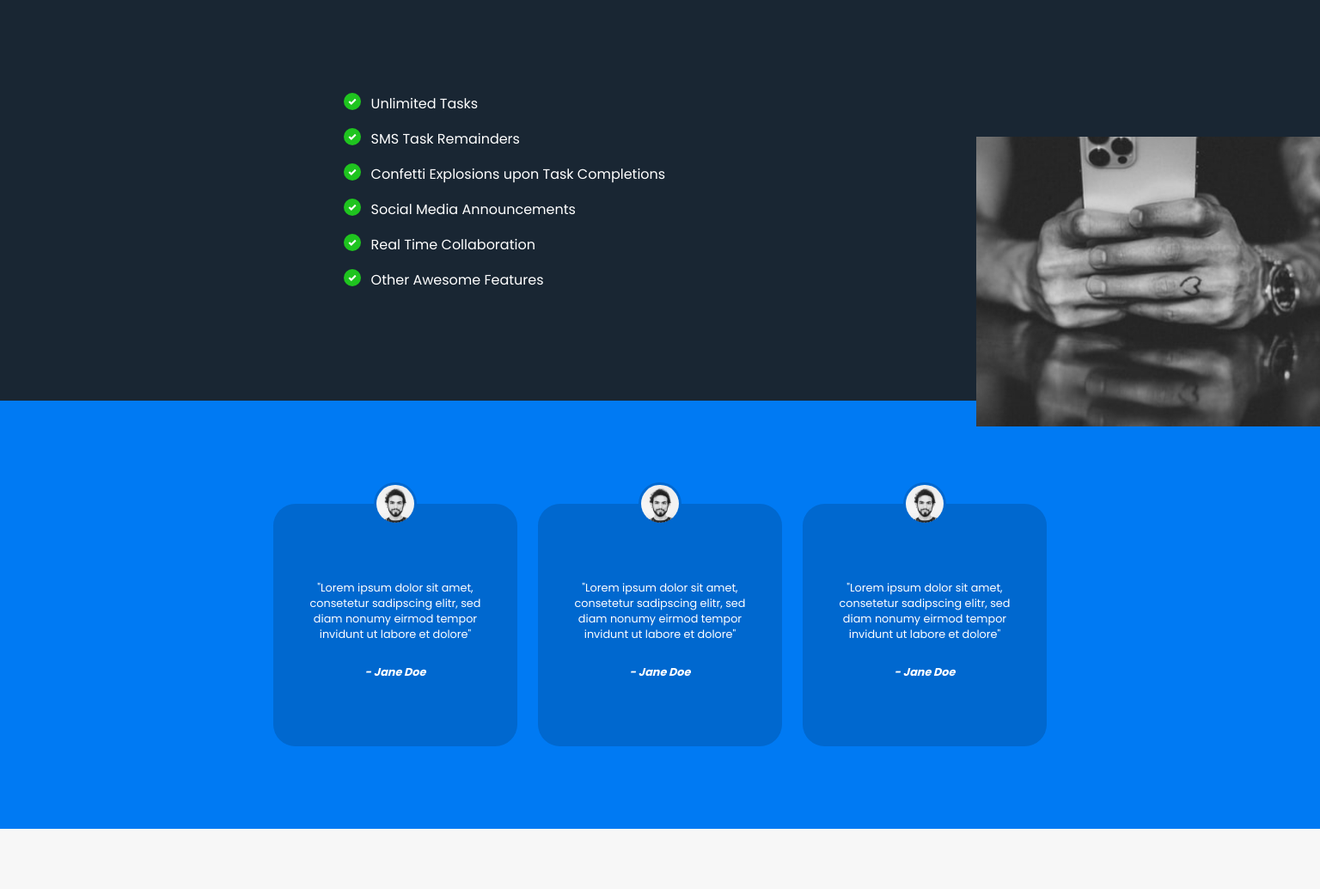
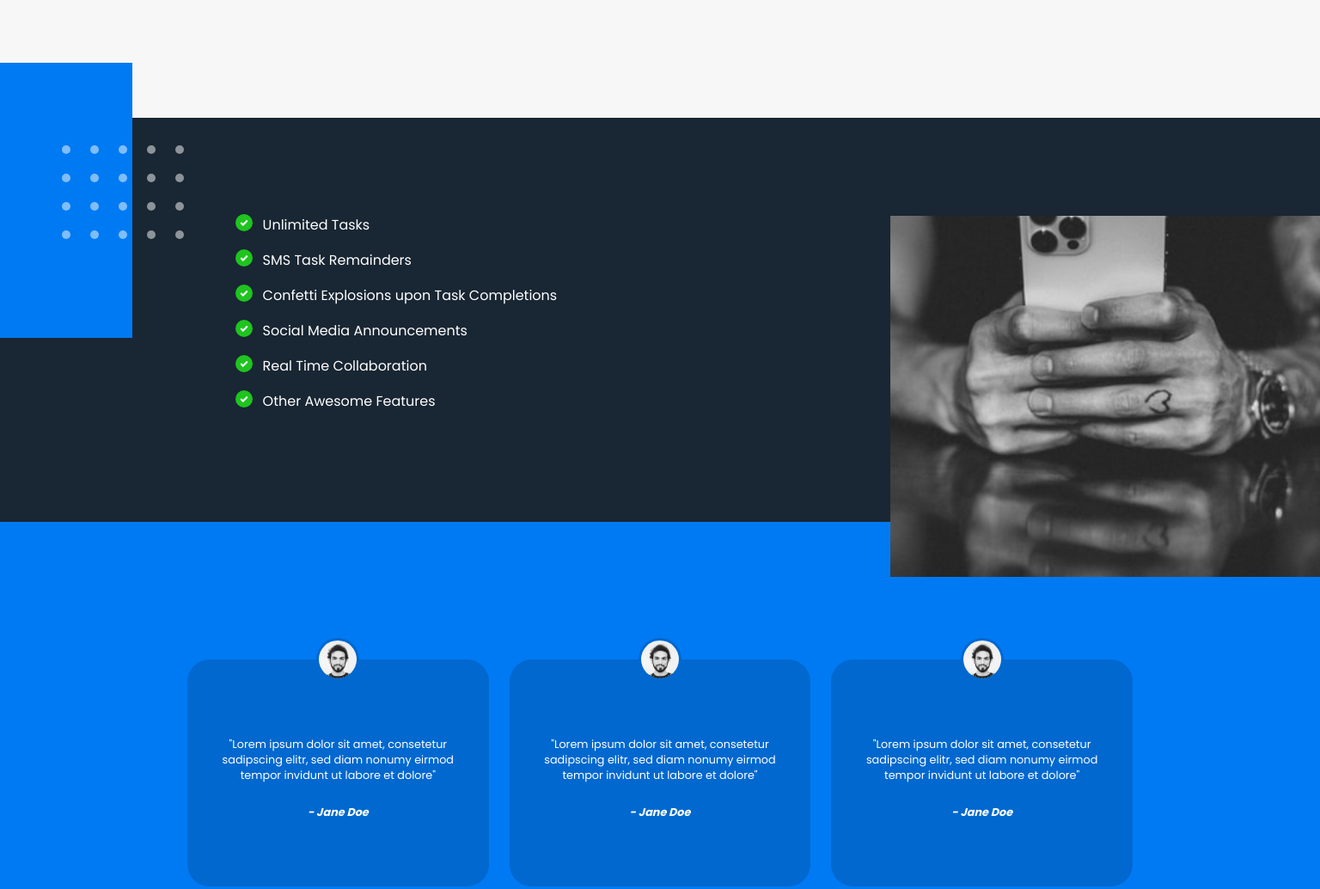
Before and after one commit to Dibyajyoti470/RememberThat-Task-Web-App, a plain HTML site: page index.html in a window 1536 px wide. Shown: the part 620-1654 px from the top of the page at 86% size. Drawn offline with Linux system fonts and the light colour scheme.

Commit message:
Fixed Responsiveness Issues

```diff
--- a/css/main.scss
+++ b/css/main.scss
@@ -7,6 +7,10 @@
 
 * {
     box-sizing: border-box;
+}
+
+input, textarea {
+    outline: none;
 }
 
 body {
@@ -100,7 +104,7 @@ section {
 }
 
 .hero-img {
-    width: 70%;
+    width: 300px;
     margin: 3em 0 0 0.5em;
 }
 
@@ -149,6 +153,7 @@ ul.features-list {
         font-size: 0.8em;
         text-align: center;
         padding: 2em 0;
+        // width: 300px;
         width: 100%;
         margin: 5em auto;
         border-radius: 2em;
@@ -174,6 +179,19 @@ ul.features-list {
 
 .contact-section .container .contact-left {
     text-align: center;
+}
+
+.contact-section {
+
+    .contact-left {
+        width: 300px;
+        margin: 0 auto;
+    }
+}
+
+.contact-section iframe {
+    width: 100%;
+    height: 300px;
 }
 
 h2 {
@@ -209,11 +227,6 @@ input, textarea {
     display: inline-block;
     width: unset;
     cursor: pointer;
-}
-
-.contact-section iframe {
-    width: 100%;
-    height: 300px;
 }
 
 nav.menu-btn {
@@ -262,6 +275,17 @@ nav {
             &:hover {
                 font-weight: 600;
             }
+        }
+    }
+}
+
+@media only screen and (min-width: 600px) {
+
+    .contact-section {
+
+        .contact-left {
+            width: 400px;
+            margin: 0 auto;
         }
     }
 }
@@ -319,6 +343,19 @@ nav {
         }
     }
 
+    .hero {
+
+        .hero-img {
+            width: 400px;
+        }
+    }
+
+    .features-section {
+
+        ul.features-list {
+            grid-template-columns: repeat(2, 1fr);
+        }
+    }
 }
 
 @media only screen and (min-width: 1080px) {
@@ -369,8 +406,8 @@ nav {
             display: block;
             position: absolute;
             right: 0;
-            width: 400px;
-            bottom: -30px;
+            width: 450px;
+            bottom: -4em;
         }
     }
 
@@ -380,7 +417,7 @@ nav {
             display: grid;
             grid-template-columns: repeat(auto-fit, minmax(4em, 1fr));
             grid-gap: 1.5em;
-            margin-top: 1.5em;
+            margin-top: 4em;
 
             li {
                 padding: 6em 0;
@@ -396,4 +433,92 @@ nav {
             }
         }
     }
+
+    .contact-section {
+        position: relative;
+
+        .container {
+            display: grid;
+            grid-template-columns: repeat(2, 1fr);
+            gap: 5em;
+
+            .contact-left {
+                width: unset;
+            }
+
+            .contact-right iframe {
+                height: 100%;
+            }
+        }
+    }
 }
+
+@media only screen and (min-width: 1300px) {
+
+    .container {
+        width: 1100px;
+    }
+
+    .hero {
+        margin-bottom: 5em;
+    }
+
+    .features-section {
+
+        .container {
+            width: unset;
+            margin: 0 8em;
+        }
+
+        img {
+            width: 500px;
+        }
+
+        &:before {
+            content: '';
+            position: absolute;
+            width: 10%;
+            height: 20em;
+            background: var(--primary-color);
+            left: 0;
+            top: -4em;
+        }
+
+        &:after {
+            content: '';
+            position: absolute;
+            width: 200px;
+            height: 20em;
+            background: url('../images/dots.svg') no-repeat;
+            opacity: 0.5;
+            left: 3.5em;
+            top: 2em;
+        }
+    }
+}
+
+@media only screen and (min-width: 1450px) {
+
+    .features-section {
+
+        &:before {
+            content: '';
+            position: absolute;
+            width: 10%;
+            height: 20em;
+            background: var(--primary-color);
+            left: 0;
+            top: -4em;
+        }
+
+        &:after {
+            content: '';
+            position: absolute;
+            width: 200px;
+            height: 20em;
+            background: url('../images/dots.svg') no-repeat;
+            left: 4.5em;
+            top: 2em;
+        }
+    }
+}
```
Also changed, not shown: css/main.css, 1 other file.
